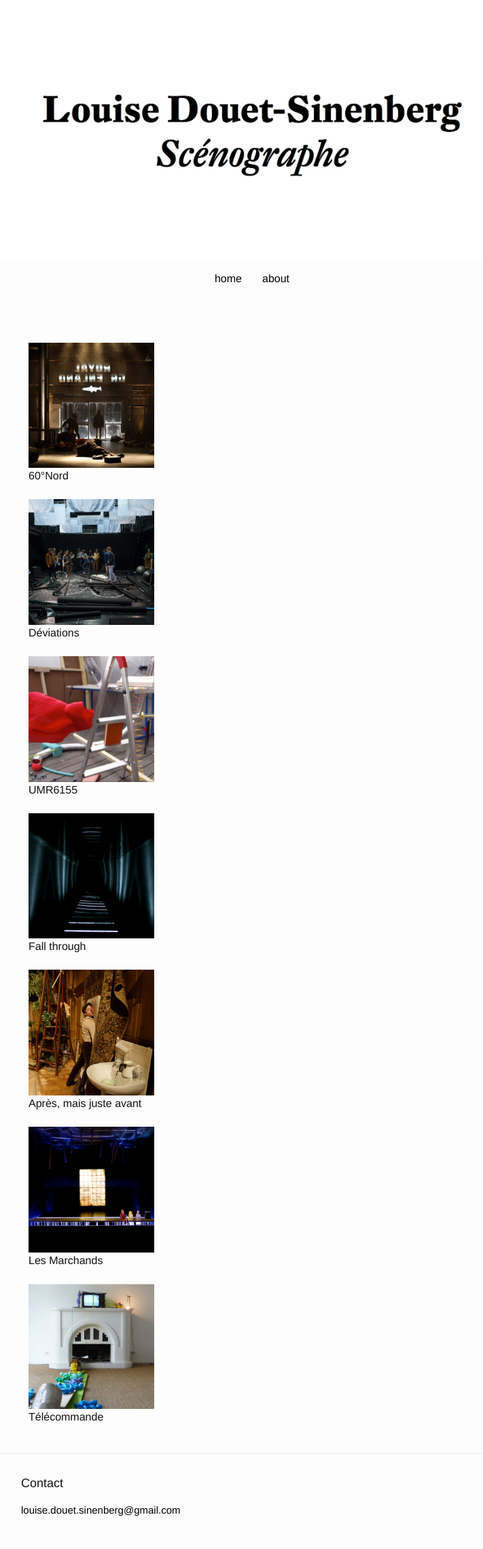
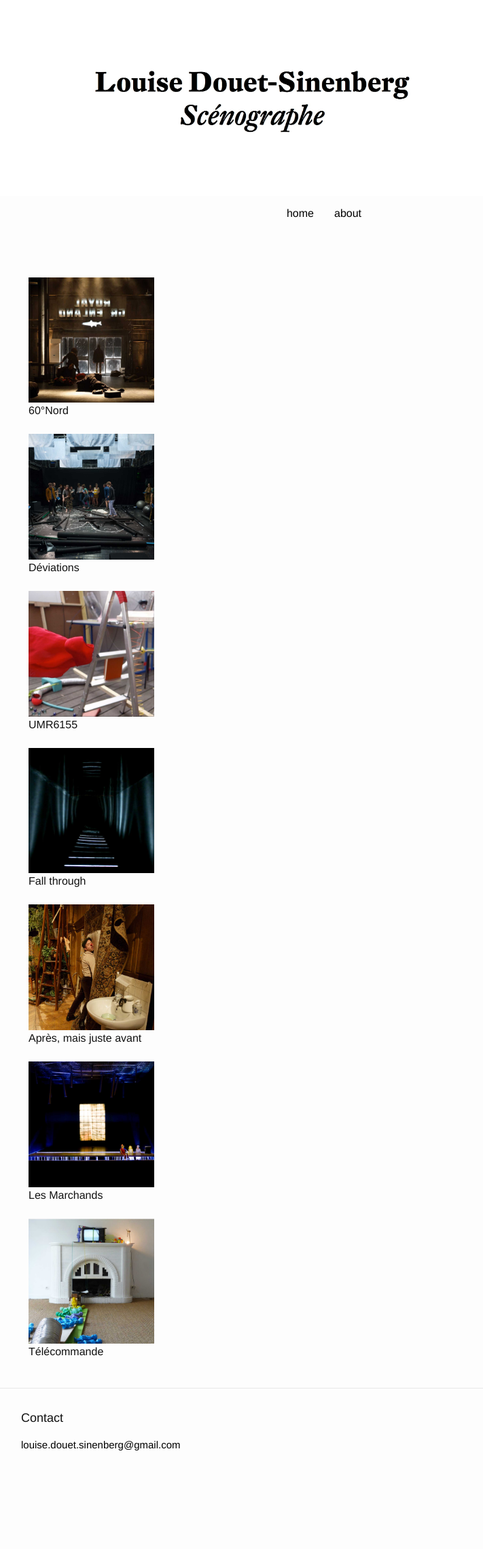
Before and after one commit to louiseds/louiseds.github.io, a Jekyll site: the page built from index.html, in a window 1280 px wide. Shown: the whole page at 68% size, without its empty margins (269-980 px from the left). Built offline with Jekyll 4.4.1, drawn with Linux system fonts in a browser that asks for light colours; after the commit the page ends 2182 px from its top, so only the background shows below that.

Commit message:
Update _layout.scss

```diff
--- a/_sass/_layout.scss
+++ b/_sass/_layout.scss
@@ -4,9 +4,6 @@
 .site-header {
     position: relative;
     text-align: center;
-}
-
-.site-title {
     width: 75%;
     margin-left: auto;
     margin-right: auto;
```
